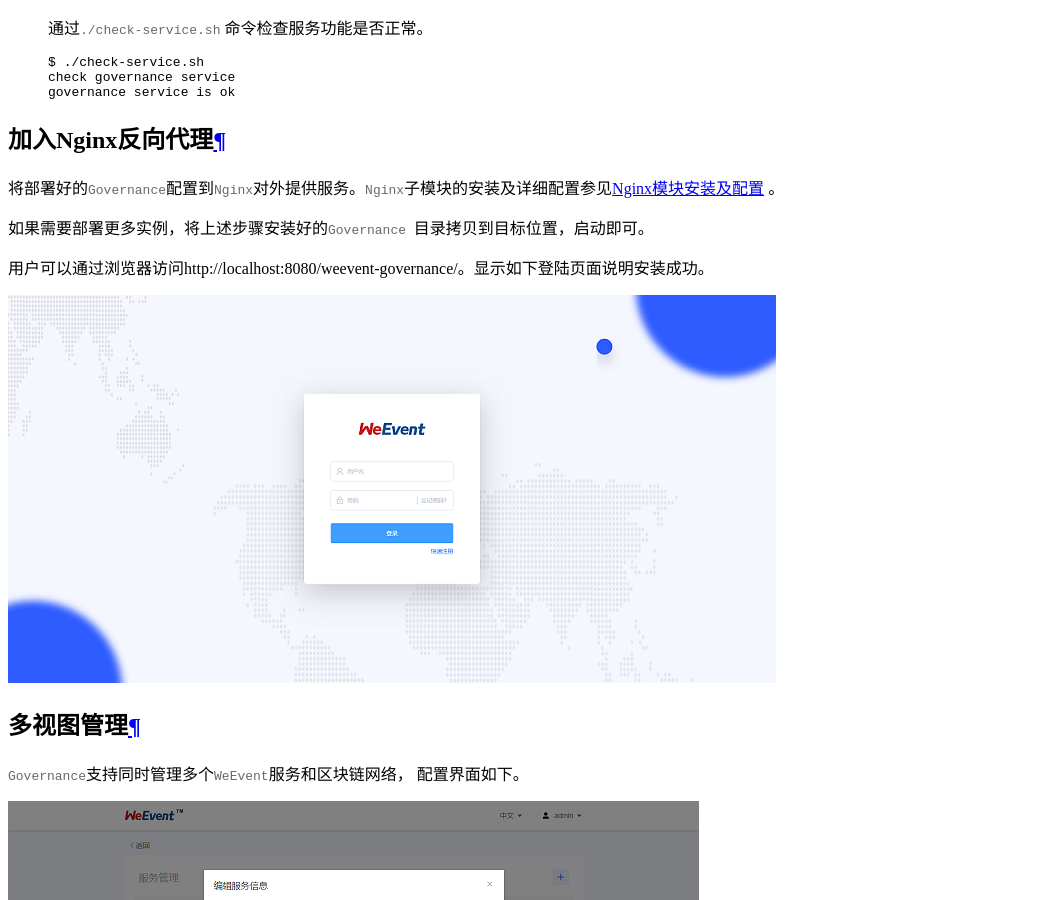
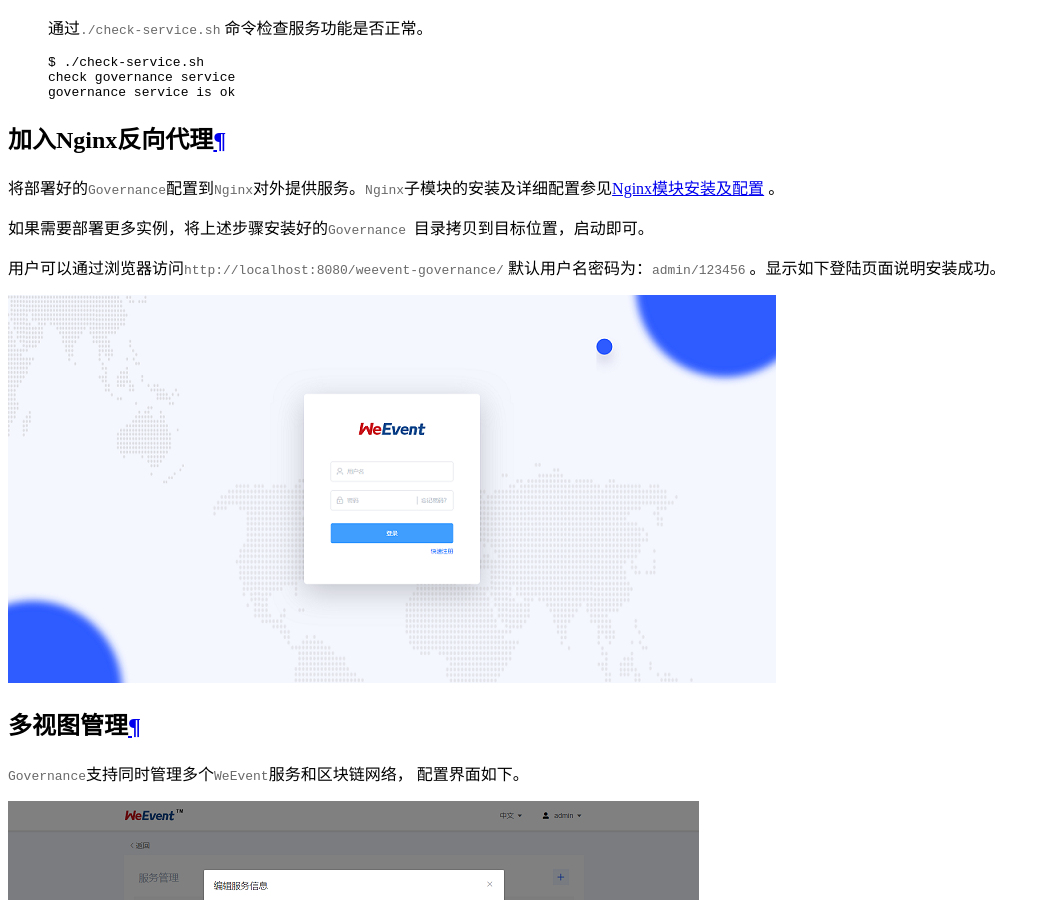
Before and after one commit to WeBankBlockchain/WeEvent-docs, a Sphinx documentation site: the page built from docs/install/module/governance.md, in a window 1280 px wide and 900 px high, scrolled down 2847 px. Shown: the whole window, without its empty margins (0-1050 px from the left). Built offline with Sphinx 7.4.7 and the Read the Docs theme 2.0.0, drawn with Linux system fonts in a browser that asks for light colours.

Commit message:
增加weevent-governance的默认用户名和密码 (#120)

```diff
--- a/docs/install/module/governance.md
+++ b/docs/install/module/governance.md
@@ -141,7 +141,7 @@
 
 如果需要部署更多实例，将上述步骤安装好的`Governance `目录拷贝到目标位置，启动即可。
 
-用户可以通过浏览器访问http://localhost:8080/weevent-governance/。显示如下登陆页面说明安装成功。
+用户可以通过浏览器访问`http://localhost:8080/weevent-governance/` 默认用户名密码为：`admin/123456` 。显示如下登陆页面说明安装成功。
 
 ![Governance-ui.png](../../image/Governance-ui.png)
 
```
